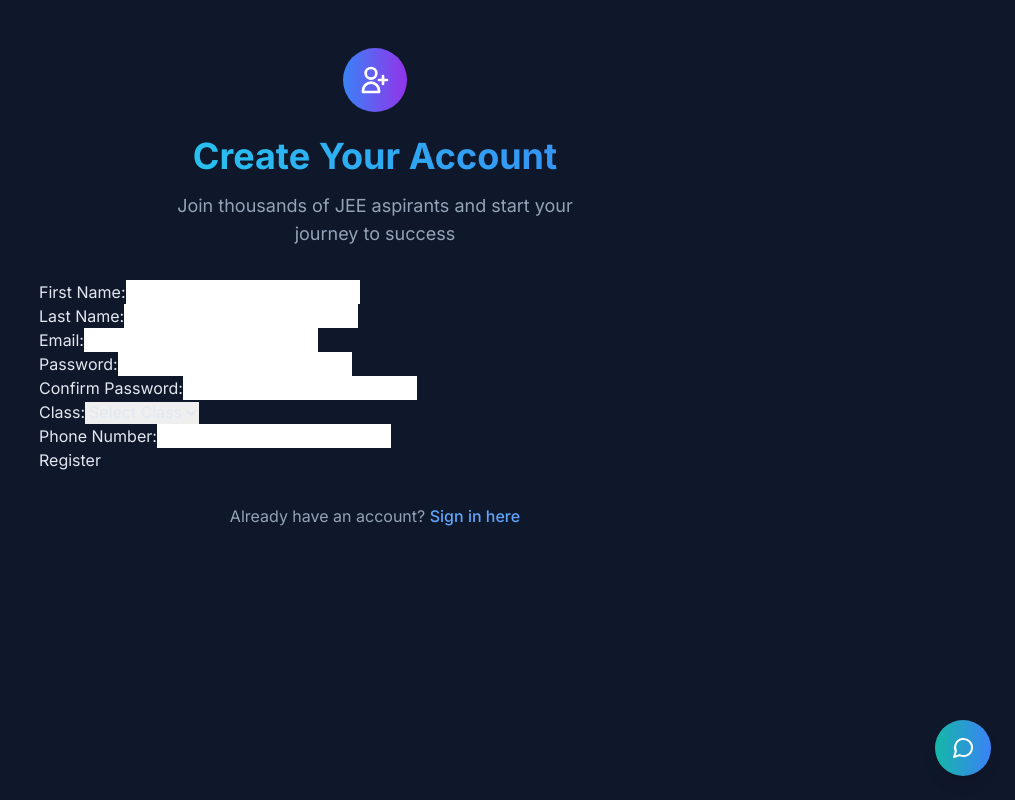
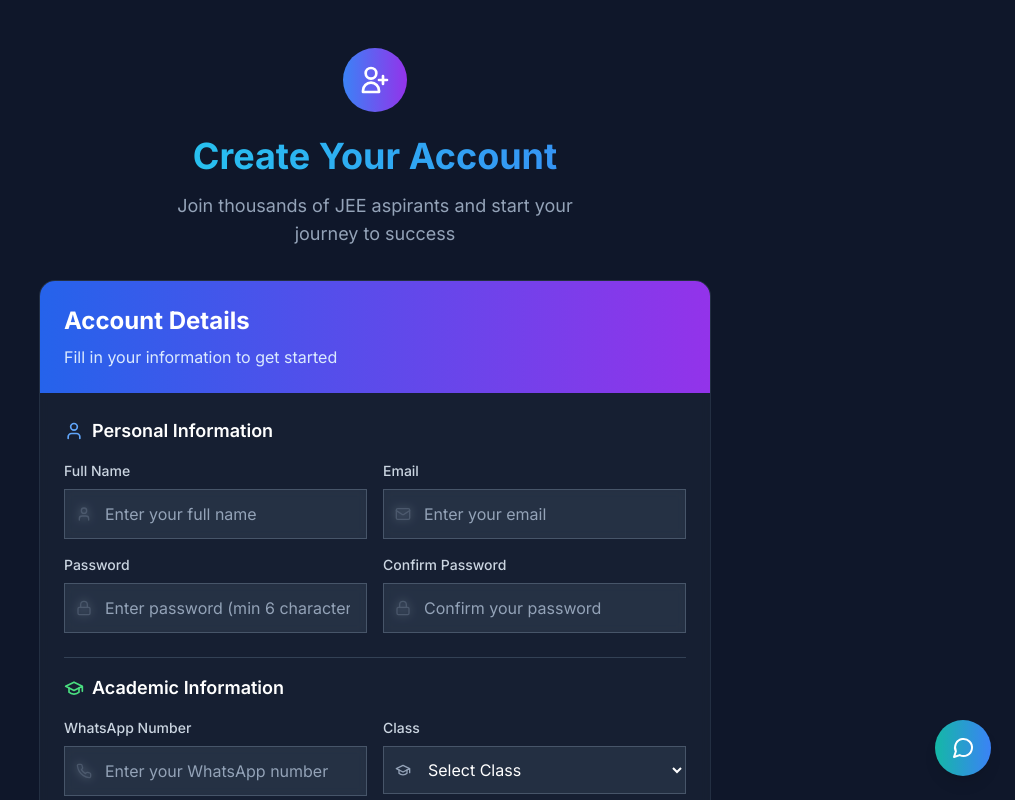
Before and after one commit to unnat7779/edtech, a Next.js app: page /register in a window 1280 px wide. Shown: the top 800 px of the page, without its empty margins (265-1280 px from the left). Built offline with nearby package versions, Linux system fonts and the light colour scheme.

Commit message:
user model fix

```diff
--- a/src/components/forms/RegisterForm.jsx
+++ b/src/components/forms/RegisterForm.jsx
@@ -1,144 +1,112 @@
 "use client"
 
 import { useState } from "react"
+import { useRouter } from "next/navigation"
+import RegisterFields from "./auth/RegisterFields"
+import { useAuth } from "@/hooks/auth/useAuth"
+import ConfettiAnimation from "@/components/ui/ConfettiAnimation"
 
-const RegisterForm = () => {
-  const [formData, setFormData] = useState({
-    firstName: "",
-    lastName: "",
-    email: "",
-    password: "",
-    confirmPassword: "",
-    class: "",
-    phone: "",
-  })
+export default function RegisterForm() {
+  const router = useRouter()
+  const { login } = useAuth()
+  const [errors, setErrors] = useState({})
+  const [loading, setLoading] = useState(false)
+  const [showConfetti, setShowConfetti] = useState(false)
 
-  const [errors, setErrors] = useState({})
+  const validateForm = (formData) => {
+    const newErrors = {}
 
-  const handleChange = (e) => {
-    setFormData({
-      ...formData,
-      [e.target.name]: e.target.value,
-    })
+    if (!formData.name || formData.name.trim().length < 2) {
+      newErrors.name = "Name must be at least 2 characters long"
+    }
+
+    if (!formData.email || !formData.email.includes("@")) {
+      newErrors.email = "Please enter a valid email address"
+    }
+
+    if (!formData.password || formData.password.length < 6) {
+      newErrors.password = "Password must be at least 6 characters long"
+    }
+
+    if (formData.password !== formData.confirmPassword) {
+      newErrors.confirmPassword = "Passwords do not match"
+    }
+
+    if (!formData.whatsappNo || formData.whatsappNo.trim().length < 10) {
+      newErrors.whatsappNo = "Please enter a valid WhatsApp number"
+    }
+
+    if (!formData.class) {
+      newErrors.class = "Please select your class"
+    }
+
+    return newErrors
   }
 
-  const handleSubmit = async (e) => {
-    e.preventDefault()
+  const handleSubmit = async (formData) => {
+    console.log("Form submitted with data:", formData)
+    setErrors({})
 
+    // Client-side validation
     const validationErrors = validateForm(formData)
-    setErrors(validationErrors)
+    if (Object.keys(validationErrors).length > 0) {
+      setErrors(validationErrors)
+      return
+    }
 
-    if (Object.keys(validationErrors).length === 0) {
-      // Form is valid, submit data
-      try {
-        // Simulate API call
-        console.log("Form Data:", formData)
-        alert("Registration Successful!")
-      } catch (error) {
-        console.error("Registration failed:", error)
-        alert("Registration Failed!")
+    setLoading(true)
+    try {
+      const response = await fetch("/api/auth/register", {
+        method: "POST",
+        headers: {
+          "Content-Type": "application/json",
+        },
+        body: JSON.stringify(formData),
+      })
+
+      const data = await response.json()
+      console.log("Registration response:", data)
+
+      if (data.success && data.token) {
+        setShowConfetti(true)
+
+        // Wait for confetti animation before redirecting
+        setTimeout(() => {
+          login(data.user, data.token)
+          router.push("/dashboard")
+        }, 3000)
+      } else {
+        // Handle validation errors from server
+        if (data.errors) {
+          setErrors(data.errors)
+        } else {
+          setErrors({ submit: data.error || "Registration failed" })
+        }
       }
+    } catch (error) {
+      console.error("Registration error:", error)
+      setErrors({ submit: "Registration failed. Please check your connection and try again." })
+    } finally {
+      setLoading(false)
     }
   }
 
-  const validateForm = (data) => {
-    const errors = {}
+  return (
+    <>
+      {showConfetti && <ConfettiAnimation />}
 
-    if (!data.firstName) {
-      errors.firstName = "First Name is required"
-    }
+      <div className="bg-slate-800/50 backdrop-blur-sm rounded-2xl border border-slate-700/50 overflow-hidden">
+        {/* Header Section */}
+        <div className="bg-gradient-to-r from-blue-600 to-purple-600 p-6">
+          <h2 className="text-2xl font-bold text-white mb-2">Account Details</h2>
+          <p className="text-blue-100">Fill in your information to get started</p>
+        </div>
 
-    if (!data.lastName) {
-      errors.lastName = "Last Name is required"
-    }
-
-    if (!data.email) {
-      errors.email = "Email is required"
-    } else if (!/\S+@\S+\.\S+/.test(data.email)) {
-      errors.email = "Email is invalid"
-    }
-
-    if (!data.password) {
-      errors.password = "Password is required"
-    } else if (data.password.length < 6) {
-      errors.password = "Password must be at least 6 characters"
-    }
-
-    if (data.password !== data.confirmPassword) {
-      errors.confirmPassword = "Passwords do not match"
-    }
-
-    if (!data.class) {
-      errors.class = "Class is required"
-    }
-
-    if (!data.phone) {
-      errors.phone = "Phone number is required"
-    } else if (!/^\d{10}$/.test(data.phone)) {
-      errors.phone = "Phone number must be 10 digits"
-    }
-
-    return errors
-  }
-
-  return (
-    <form onSubmit={handleSubmit}>
-      <div>
-        <label htmlFor="firstName">First Name:</label>
-        <input type="text" id="firstName" name="firstName" value={formData.firstName} onChange={handleChange} />
-        {errors.firstName && <p className="error">{errors.firstName}</p>}
+        {/* Form Content */}
+        <div className="p-6">
+          <RegisterFields onSubmit={handleSubmit} loading={loading} errors={errors} />
+        </div>
       </div>
-
-      <div>
-        <label htmlFor="lastName">Last Name:</label>
-        <input type="text" id="lastName" name="lastName" value={formData.lastName} onChange={handleChange} />
-        {errors.lastName && <p className="error">{errors.lastName}</p>}
-      </div>
-
-      <div>
-        <label htmlFor="email">Email:</label>
-        <input type="email" id="email" name="email" value={formData.email} onChange={handleChange} />
-        {errors.email && <p className="error">{errors.email}</p>}
-      </div>
-
-      <div>
-        <label htmlFor="password">Password:</label>
-        <input type="password" id="password" name="password" value={formData.password} onChange={handleChange} />
-        {errors.password && <p className="error">{errors.password}</p>}
-      </div>
-
-      <div>
-        <label htmlFor="confirmPassword">Confirm Password:</label>
-        <input
-          type="password"
-          id="confirmPassword"
-          name="confirmPassword"
-          value={formData.confirmPassword}
-          onChange={handleChange}
-        />
-        {errors.confirmPassword && <p className="error">{errors.confirmPassword}</p>}
-      </div>
-
-      <div>
-        <label htmlFor="class">Class:</label>
-        <select id="class" name="class" value={formData.class} onChange={handleChange}>
-          <option value="">Select Class</option>
-          <option value="11th">Class 11th</option>
-          <option value="12th">Class 12th</option>
-          <option value="Dropper">Dropper</option>
-        </select>
-        {errors.class && <p className="error">{errors.class}</p>}
-      </div>
-
-      <div>
-        <label htmlFor="phone">Phone Number:</label>
-        <input type="tel" id="phone" name="phone" value={formData.phone} onChange={handleChange} />
-        {errors.phone && <p className="error">{errors.phone}</p>}
-      </div>
-
-      <button type="submit">Register</button>
-    </form>
+    </>
   )
 }
-
-export default RegisterForm
--- a/src/components/forms/auth/RegisterFields.jsx
+++ b/src/components/forms/auth/RegisterFields.jsx
@@ -116,10 +116,9 @@ export default function RegisterFields({ onSubmit, loading, errors }) {
                 className="w-full pl-10 pr-4 py-3 bg-slate-700/50 border border-slate-600 rounded-lg text-white placeholder-slate-400 focus:outline-none focus:ring-2 focus:ring-blue-500 focus:border-blue-500 transition-colors"
               >
                 <option value="">Select Class</option>
-                <option value="9th">Class 9</option>
-                <option value="10th">Class 10</option>
-                <option value="11th">Class 11</option>
-                <option value="12th">Class 12</option>
+
+                <option value="11">Class 11</option>
+                <option value="12">Class 12</option>
                 <option value="Dropper">Dropper</option>
               </select>
             </div>
```
Also changed, not shown: src/models/User.jsx (+23 -3 lines).
